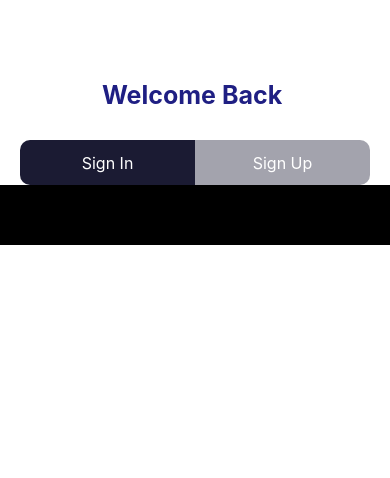
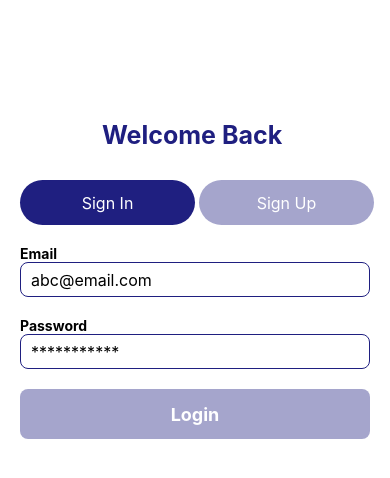
Before and after one commit to nisitharanaweera/FetchApp_Front, a React Native app: screen / in a window 390 px wide. Shown: the top 478 px of the page. Built offline with nearby package versions, Linux system fonts and the light colour scheme.

Commit message:
Added Login Page animation

```diff
--- a/App.js
+++ b/App.js
@@ -1,36 +1,75 @@
-import React from 'react';
-import { ScrollView, Dimensions, StyleSheet, Text, TextComponent, TouchableWithoutFeedback, View } from 'react-native';
+import React, { useRef } from 'react';
+import { ScrollView, StyleSheet, View,Animated,Dimensions,Text } from 'react-native';
 import FormHeader from "./app/components/FormHeader";
 import FormSelectorBtn from './app/components/FormSelectorBtn';
 import LoginForm from './app/components/LoginForm';
 import SignupForm from './app/components/SignupForm';
 
+const {width} = Dimensions.get('window');
 export default function App() {
+  const animation = useRef(new Animated.Value(0)).current;
+  const rightHeaderOpacity = animation.interpolate({
+    inputRange:[0,width],
+    outputRange:[1,0]
+  })
+  const leftHeadertranslateX = animation.interpolate({
+    inputRange:[0,width],
+    outputRange:[0,32]
+  })
+  const rightHeadertranslateY = animation.interpolate({
+    inputRange:[0,width],
+    outputRange:[0,+20]
+  })
+  const loginBtnColor = animation.interpolate({
+    inputRange:[0,width],
+    outputRange:['rgba(31,31,128, 1)','rgba(31,31,128, 0.4)']
+  })
+  const signUpBtnColor = animation.interpolate({
+    inputRange:[0,width],
+    outputRange:['rgba(31,31,128, 0.4)','rgba(31,31,128, 1)']
+  })
+
   return (
-    <View style={{flex:1, paddingTop:80}}>
+    <View style={{flex:1, paddingTop:120}}>
       <View style ={{height:60}}>
 
         <FormHeader
         leftHeading = 'Welcome '
         rightHeading = 'Back '
+        rightHeaderOpacity={rightHeaderOpacity}
+        leftHeadertranslateX={leftHeadertranslateX}
+        rightHeadertranslateY={rightHeadertranslateY}
          />
 
       </View>
-      <View style={{flexDirection:'row', paddingHorizontal: 20}}>
+      <View style={{flexDirection:'row', paddingHorizontal: 20, marginBottom:20, paddingRight: 20}}>
 
         <FormSelectorBtn
           style = {styles.borderLeft}
-          backgroundColor= 'rgba(27,27,51,1)'
+          backgroundColor= {loginBtnColor}
           title = 'Sign In'/>
+          <View>
+            <Text> </Text>
+          </View>
         <FormSelectorBtn
           style = {styles.borderRight}
-          backgroundColor= 'rgba(27,27,51,0.4)'
+          backgroundColor= {signUpBtnColor}
           title = 'Sign Up'/>
 
       </View>
-      <ScrollView horizontal pagingEnabled showsHorizontalScrollIndicator={false}>
+      <ScrollView
+        horizontal
+        pagingEnabled
+        showsHorizontalScrollIndicator={false}
+        scrollEventThrottle={16}
+        onScroll={Animated.event([{nativeEvent:{contentOffset:{x:animation}}}],
+          {useNativeDriver:false})}
+      >
         <LoginForm/>
-        <SignupForm/>
+        <ScrollView>
+             <SignupForm/>
+        </ScrollView>
+
 
       </ScrollView>
 
@@ -46,12 +85,12 @@ const styles = StyleSheet.create({
     justifyContent: 'center',
   },
   borderLeft:{
-    borderTopLeftRadius:10,
-    borderBottomLeftRadius: 10
+    borderRadius:30
+
   },
   borderRight: {
-    borderTopRightRadius: 10,
-    borderBottomRightRadius:10,
+    borderRadius:30,
+
 
   },
 });
--- a/app/components/FormContainer.js
+++ b/app/components/FormContainer.js
@@ -1,11 +1,16 @@
-import { Dimensions, StyleSheet, Text, View } from 'react-native'
+import { Dimensions,
+    KeyboardAvoidingView,
+    StyleSheet,
+    Text,
+    Platform,
+    View } from 'react-native'
 import React from 'react'
 
 const FormContainer = ({children}) => {
   return (
-    <View style={styles.container}>{children}
+    <KeyboardAvoidingView enabled behavior={Platform.OS === 'ios'? 'padding' : null} style={styles.container}>{children}
 
-    </View>
+    </KeyboardAvoidingView>
   )
 }
 
@@ -13,8 +18,8 @@ export default FormContainer
 
 const styles = StyleSheet.create({
     container:{
-        justifyContent: 'center',
-        alignItems:'center',
-        backgroundColor:'black',
-        width: Dimensions.get('window').width}
+        width: Dimensions.get('window').width,
+        paddingHorizontal:20,
+
+    }
 })
--- a/app/components/FormHeader.js
+++ b/app/components/FormHeader.js
@@ -1,13 +1,18 @@
 import React from 'react';
-import { StyleSheet, Text, View } from 'react-native';
+import { StyleSheet, Text, View, Animated } from 'react-native';
 
 
-const FormHeader = ({leftHeading, rightHeading}) => {
+const FormHeader = ({leftHeading, rightHeading, leftHeadertranslateX= 40,rightHeadertranslateY = -20,rightHeaderOpacity = 0}) => {
   return (
     <>
         <View style = {styles.container}>
-          <Text style={styles.header}>{leftHeading}</Text>
-          <Text style={styles.header}>{rightHeading}</Text>
+          <Animated.Text style={[styles.header,
+                      { transform: [{translateX: leftHeadertranslateX}]}]}>
+                {leftHeading}</Animated.Text>
+
+          <Animated.Text style={[styles.header,
+                      {opacity:rightHeaderOpacity , transform:[{translateY: rightHeadertranslateY}]}]}>
+                {rightHeading}</Animated.Text>
         </View>
 
       </>
@@ -16,7 +21,7 @@ const FormHeader = ({leftHeading, rightHeading}) => {
 
 const styles = StyleSheet.create({
     container:{flexDirection:'row', justifyContent:'center', alignItems:'center'},
-    header:{fontSize:25, fontWeight:'bold', color: '#1f1f83'}
+    header:{fontSize:25, fontWeight:'bold', color: '#1f1f80'}
 });
 
 export default FormHeader;
--- /dev/null
+++ b/app/components/FormInput.js
@@ -0,0 +1,31 @@
+import { StyleSheet, Text, View, TextInput } from 'react-native'
+import React from 'react'
+
+
+
+const FormInput = ({ placeholder, title }) => {
+  return (
+    <>
+        <Text style={{fontWeight:'bold'}}>{title}</Text>
+
+        <TextInput
+            placeholder={placeholder}
+            style={styles.containerinput}
+        />
+    </>
+  );
+};
+
+
+const styles = StyleSheet.create({
+    containerinput:{
+        borderWidth:1,
+        height:35,
+        borderRadius:8,
+        borderColor:'#1f1f80',
+        paddingLeft:10,
+        fontSize:16,
+        marginBottom:20
+        }
+});
+export default FormInput;
--- a/app/components/FormSelectorBtn.js
+++ b/app/components/FormSelectorBtn.js
@@ -1,13 +1,13 @@
 import React from 'react';
-import { StyleSheet, Text, View, TouchableWithoutFeedback } from 'react-native';
+import { StyleSheet, Text, View, TouchableWithoutFeedback, Animated } from 'react-native';
 
 
 const FormSelectorBtn = ({backgroundColor, title, style}) => {
   return (
   <TouchableWithoutFeedback>
-        <View style={[styles.container,style, {backgroundColor}]}>
+        <Animated.View style={[styles.container,style, {backgroundColor}]}>
           <Text style={styles.title}>{title}</Text>
-        </View>
+        </Animated.View>
   </TouchableWithoutFeedback>
 
   );
--- /dev/null
+++ b/app/components/FormSubmitBtn.js
@@ -0,0 +1,25 @@
+import { StyleSheet, Text, TouchableOpacity, View } from 'react-native'
+import React from 'react'
+
+const FormSubmitBtn = ({title}) => {
+  return (
+    <TouchableOpacity style ={styles.btncontainer}>
+        <Text style={{fontSize:18, color:'#ffffff',fontWeight:'bold'}}>
+            {title}
+        </Text>
+    </TouchableOpacity>
+
+  )
+}
+
+export default FormSubmitBtn
+
+const styles = StyleSheet.create({
+    btncontainer:{
+        height:50,
+        backgroundColor:'rgba(31, 31, 128, 0.4)',
+        borderRadius: 8,
+        justifyContent:'center',
+        alignItems: 'center'
+    }
+});
--- a/app/components/LoginForm.js
+++ b/app/components/LoginForm.js
@@ -1,11 +1,15 @@
-import { StyleSheet, Text, View } from 'react-native'
+import { StyleSheet} from 'react-native'
 import React from 'react'
 import FormContainer from './FormContainer'
+import FormInput from './FormInput'
+import FormSubmitBtn from './FormSubmitBtn'
 
 const LoginForm = () => {
   return (
     <FormContainer>
-        <Text style={{fontSize:50, fontWeight:'bold'}}>Login </Text>
+        <FormInput title='Email' placeholder='abc@email.com'/>
+        <FormInput title='Password' placeholder='***********'/>
+        <FormSubmitBtn title='Login'/>
     </FormContainer >
   )
 }
--- a/app/components/SignupForm.js
+++ b/app/components/SignupForm.js
@@ -1,12 +1,18 @@
 import { StyleSheet, Text, View } from 'react-native'
 import React from 'react'
 import FormContainer from './FormContainer'
+import FormInput from './FormInput'
+import FormSubmitBtn from './FormSubmitBtn'
 
 const SignupForm = () => {
   return (
     <FormContainer>
-        <Text style={{fontSize:50, fontWeight:'bold'}}>Sign Up </Text>
-      </FormContainer>
+        <FormInput title='Full Name' placeholder='Rand Ranaweera'/>
+        <FormInput title='Email' placeholder='abc@email.com'/>
+        <FormInput title='Password' placeholder='***********'/>
+        <FormInput title='Confirm Password' placeholder='***********'/>
+        <FormSubmitBtn title='Sign Up'/>
+    </FormContainer >
   )
 }
 
```
